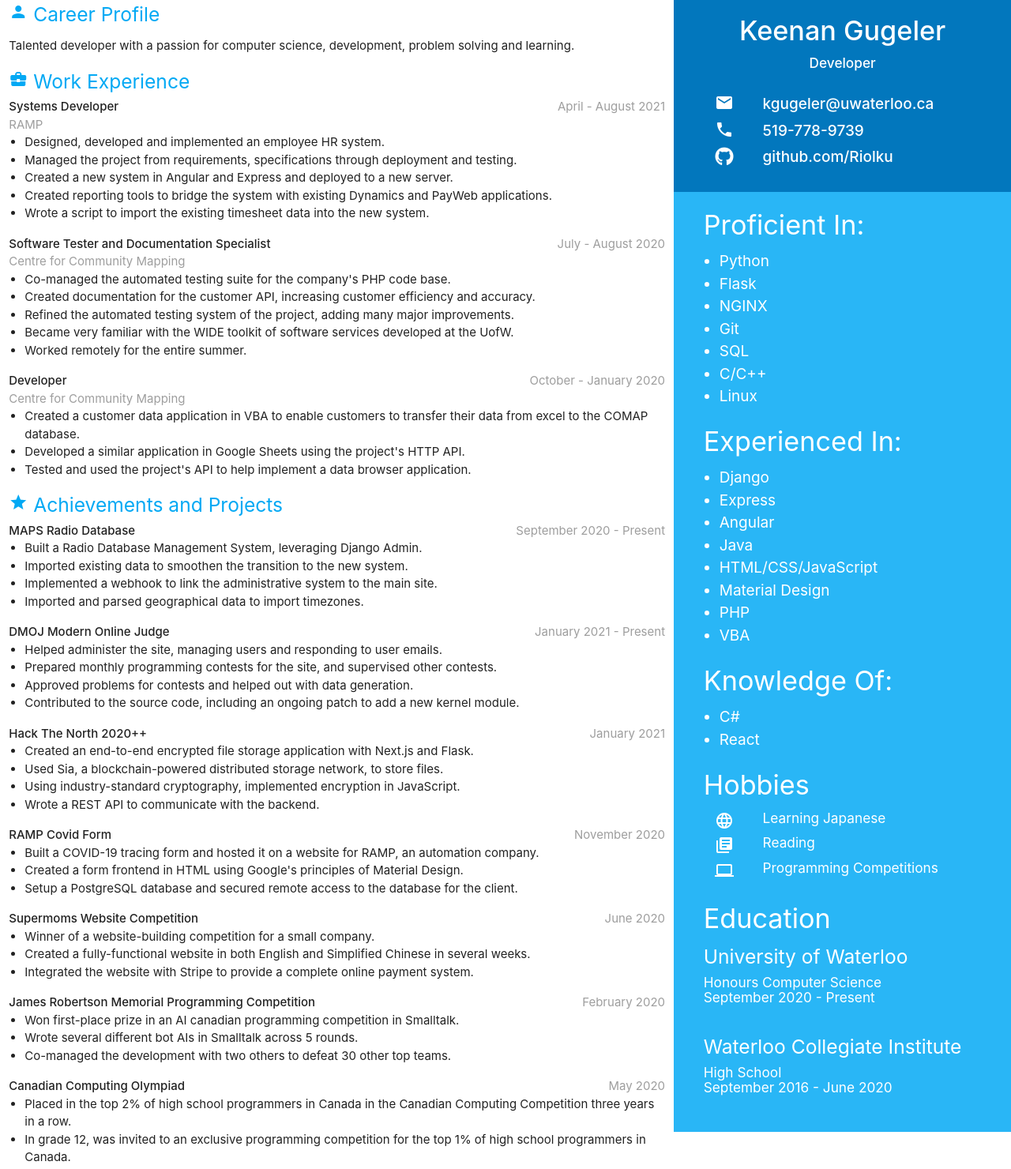
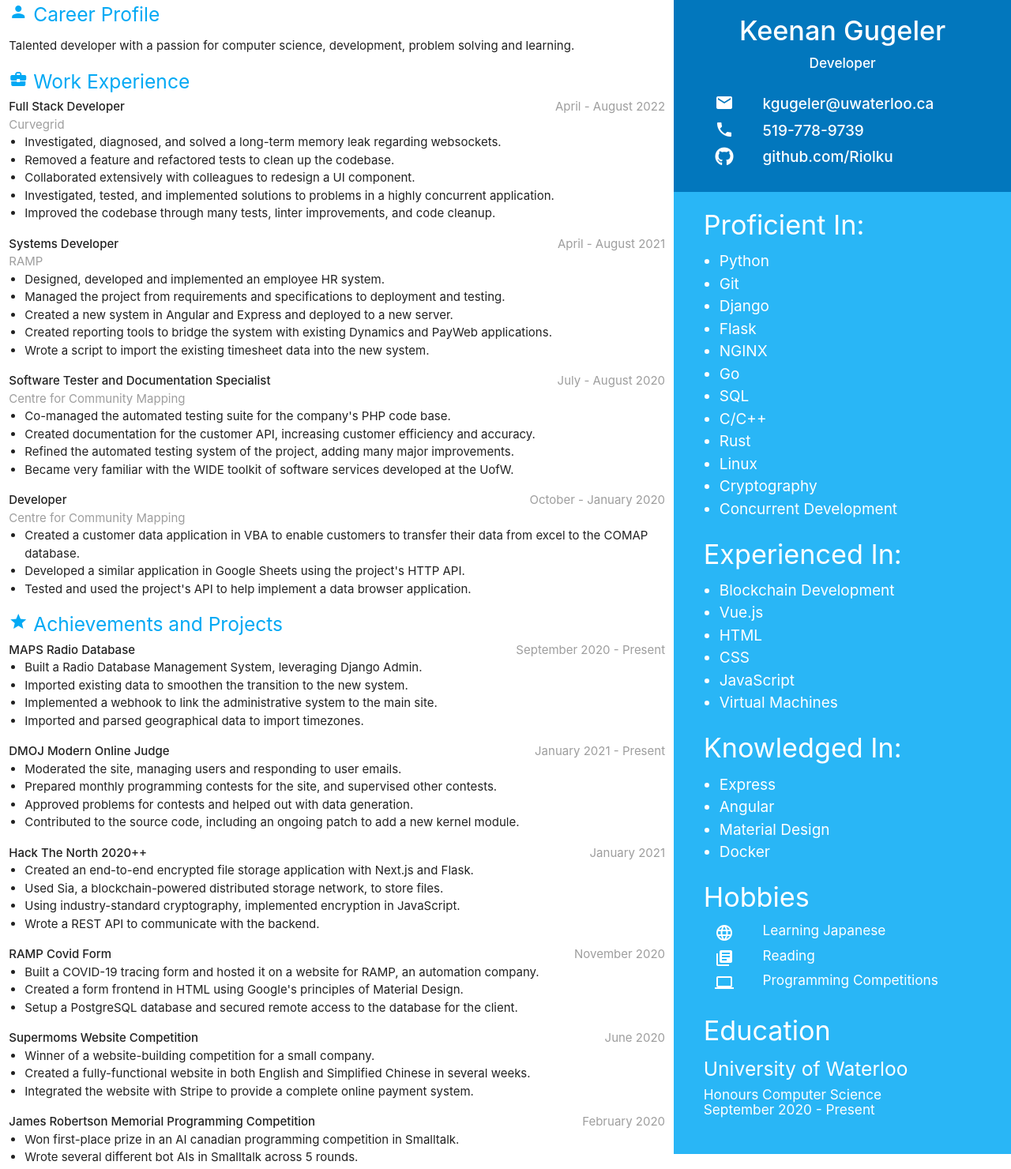
Before and after one commit to Riolku/resume, a plain HTML site: page index.html in a window 1280 px wide. Shown: the part 9-1489 px from the top of the page at 79% size. Drawn offline with nearby package versions, Linux system fonts and the light colour scheme.

Commit message:
First update for Sep 2022

```diff
--- a/index.html
+++ b/index.html
@@ -37,6 +37,46 @@
           <div class="row">
             <div class="col s8">
               <strong>
+                Full Stack Developer
+              </strong>
+              <br>
+              <span class="grey-text">
+                Curvegrid
+              </span>
+            </div>
+
+            <div class="col s4 right-align grey-text">
+              April - August 2022
+            </div>
+          </div>
+
+          <ul class="browser-default">
+            <li>
+              Investigated, diagnosed, and solved a long-term memory leak regarding websockets.
+            </li>
+
+            <li>
+              Removed a feature and refactored tests to clean up the codebase.
+            </li>
+
+            <li>
+              Collaborated extensively with colleagues to redesign a UI component.
+            </li>
+
+            <li>
+              Investigated, tested, and implemented solutions to problems in a highly concurrent application.
+            </li>
+
+            <li>
+              Improved the codebase through many tests, linter improvements, and code cleanup.
+            </li>
+          </ul>
+        </div>
+
+        <div class="entry">
+          <div class="row">
+            <div class="col s8">
+              <strong>
                 Systems Developer
               </strong>
               <br>
@@ -56,7 +96,7 @@
             </li>
 
             <li>
-              Managed the project from requirements, specifications through deployment and testing.
+              Managed the project from requirements and specifications to deployment and testing.
             </li>
 
             <li>
@@ -105,10 +145,6 @@
 
             <li>
               Became very familiar with the WIDE toolkit of software services developed at the UofW.
-            </li>
-
-            <li>
-              Worked remotely for the entire summer.
             </li>
           </ul>
         </div>
@@ -199,7 +235,7 @@
 
           <ul class="browser-default">
             <li>
-              Helped administer the site, managing users and responding to user emails.
+              Moderated the site, managing users and responding to user emails.
             </li>
 
             <li>
@@ -328,38 +364,8 @@
             <li>
               Wrote several different bot AIs in Smalltalk across 5 rounds.
             </li>
-
-            <li>
-              Co-managed the development with two others to defeat 30 other top teams.
-            </li>
           </ul>
         </div>
-
-        <div class="entry">
-          <div class="row">
-            <div class="col s8">
-              <strong>
-                Canadian Computing Olympiad
-              </strong>
-            </div>
-
-            <div class="col s4 right-align grey-text">
-              May 2020
-            </div>
-
-          </div>
-
-          <ul class="browser-default">
-            <li>
-              Placed in the top 2% of high school programmers in Canada in the Canadian Computing Competition three years in a row.
-            </li>
-
-            <li>
-              In grade 12, was invited to an exclusive programming competition for the top 1% of high school programmers in Canada.
-            </li>
-          </ul>
-        </div>
-
       </div>
       <div class="col s4 right-side">
         <div class="light-blue darken-3 white-text contact-div">
@@ -445,6 +451,14 @@
                 </li>
 
                 <li>
+                  Git
+                </li>
+
+                <li>
+                  Django
+                </li>
+
+                <li>
                   Flask
                 </li>
 
@@ -453,7 +467,7 @@
                 </li>
 
                 <li>
-                  Git
+                  Go
                 </li>
 
                 <li>
@@ -465,7 +479,19 @@
                 </li>
 
                 <li>
+                  Rust
+                </li>
+
+                <li>
                   Linux
+                </li>
+
+                <li>
+                  Cryptography
+                </li>
+
+                <li>
+                  Concurrent Development
                 </li>
               </ul>
             </div>
@@ -481,35 +507,27 @@
 
               <ul class="browser-default">
                 <li>
-                  Django
+                  Blockchain Development
                 </li>
 
                 <li>
-                  Express
+                  Vue.js
                 </li>
 
                 <li>
-                  Angular
+                  HTML
                 </li>
 
                 <li>
-                  Java
+                  CSS
                 </li>
 
                 <li>
-                  HTML/CSS/JavaScript
+                  JavaScript
                 </li>
 
                 <li>
-                  Material Design
-                </li>
-
-                <li>
-                  PHP
-                </li>
-
-                <li>
-                  VBA
+                  Virtual Machines
                 </li>
               </ul>
             </div>
@@ -520,16 +538,24 @@
           <div class="row skills">
             <div class="col s11 offset-s1">
               <h4>
-                Knowledge Of:
+                Knowledged In:
               </h4>
 
               <ul class="browser-default">
                 <li>
-                  C#
+                  Express
                 </li>
 
                 <li>
-                  React
+                  Angular
+                </li>
+
+                <li>
+                  Material Design
+                </li>
+
+                <li>
+                  Docker
                 </li>
               </ul>
             </div>
@@ -594,20 +620,6 @@
               <h6>
                 September 2020 - Present
               </h6>
-
-              <br>
-
-              <h5>
-                Waterloo Collegiate Institute
-              </h5>
-
-              <h6>
-                High School
-              </h6>
-
-              <h6>
-                September 2016 - June 2020
-              </h6>
             </div>
           </div>
 
```
Also changed, not shown: 2 other files.
